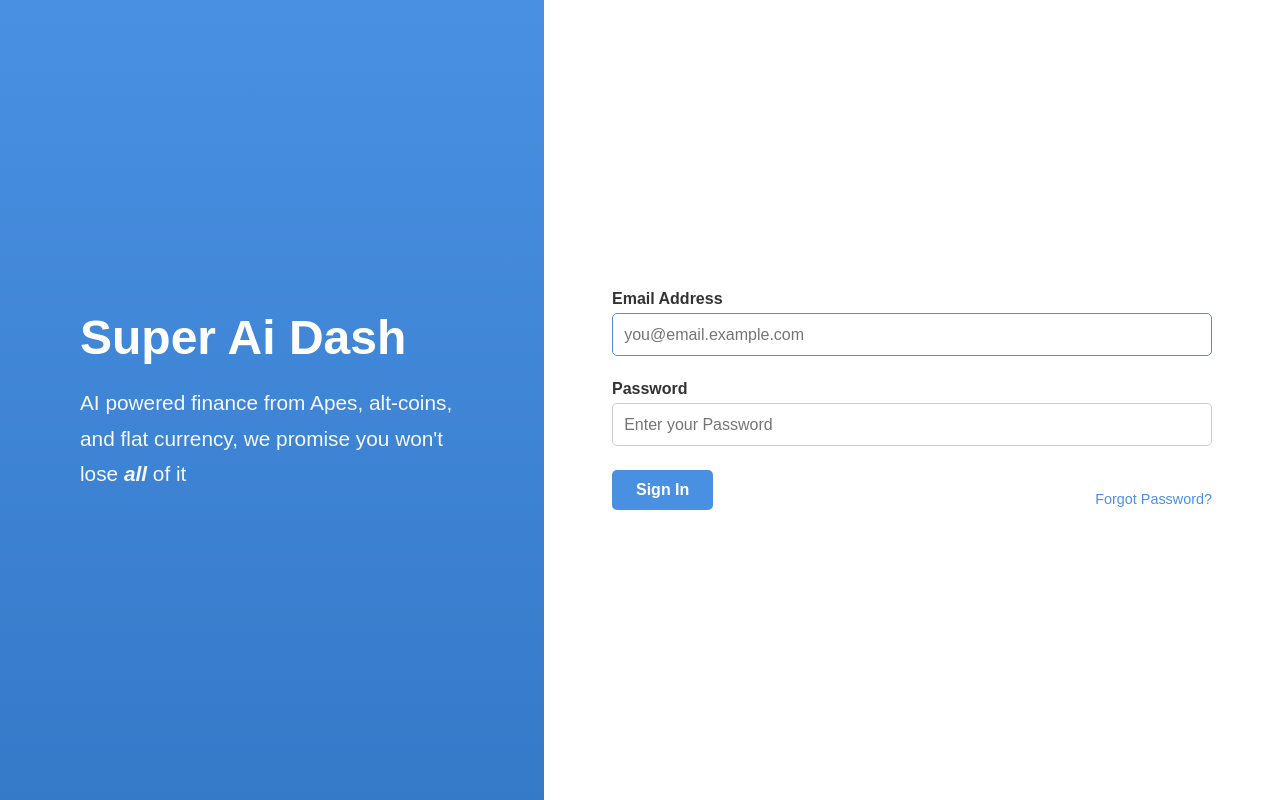
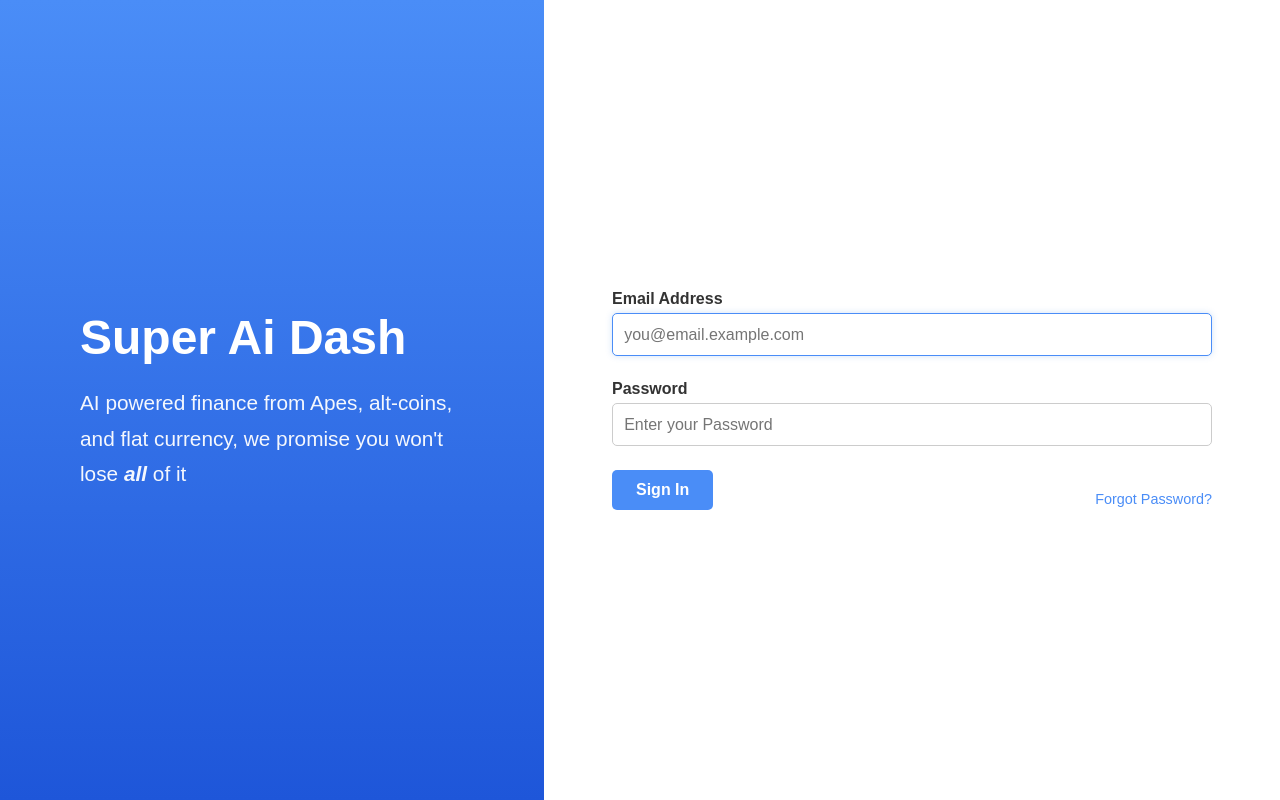
Before and after one commit to elisampson/lab5-css-foundations, a plain HTML site: page docs/index.html in a window 1280 px wide. Drawn offline with Linux system fonts and the light colour scheme.

Commit message:
Changed some coloring and added animations to the input boxes and sign in button

```diff
--- a/docs/styles.css
+++ b/docs/styles.css
@@ -1,6 +1,6 @@
 :root {
-  --primary-blue: #4a90e2;
-  --primary-blue-dark: #357ac9;
+  --primary-blue: #4a8df7;
+  --primary-blue-dark: #1e56d9;
   --text-color: #333;
   --white: #ffffff;
   --font-family: Arial, sans-serif;
@@ -87,9 +87,9 @@ button, input {
 
 input:focus {
   border-color: var(--primary-blue);
+  box-shadow: 0 0 6px rgba(74, 144, 226, 0.25);
   outline: none;
 }
-
 
 form-field:last-of-type {
   position: relative;
@@ -109,6 +109,8 @@ form-field:last-of-type button {
 
 form-field:last-of-type button:hover {
   background-color: var(--primary-blue-dark);
+  transform: translateY(-2px);
+  box-shadow: 0 4px 8px rgba(0, 0, 0, 0.15);
 }
 
 password-recovery {
```
